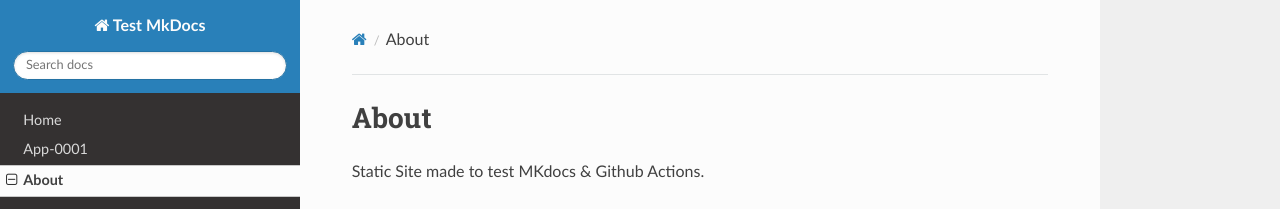
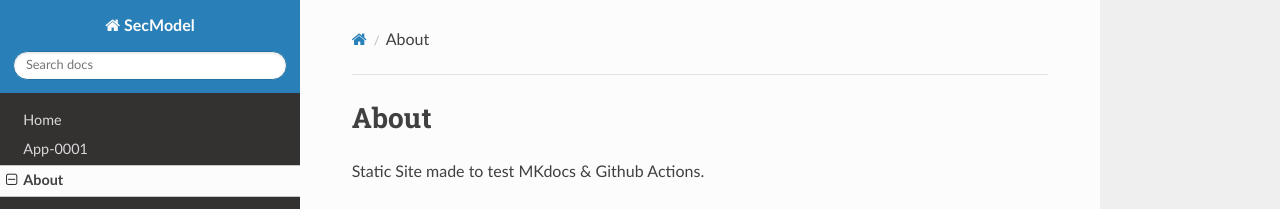
Before and after one commit to marlon-git/my-project, an MkDocs documentation site: the page built from docs/about.md, in a window 1280 px wide. Shown: the top 209 px of the page. Built offline with MkDocs 1.6.1, drawn with Linux system fonts in a browser that asks for light colours; nearby versions of some CDN libraries.

Commit message:
Choose a better site name

```diff
--- a/mkdocs.yml
+++ b/mkdocs.yml
@@ -1,4 +1,4 @@
-site_name: Test MkDocs
+site_name: SecModel
 nav:
     - Home: index.md
     - App-0001: app-001.md
```
